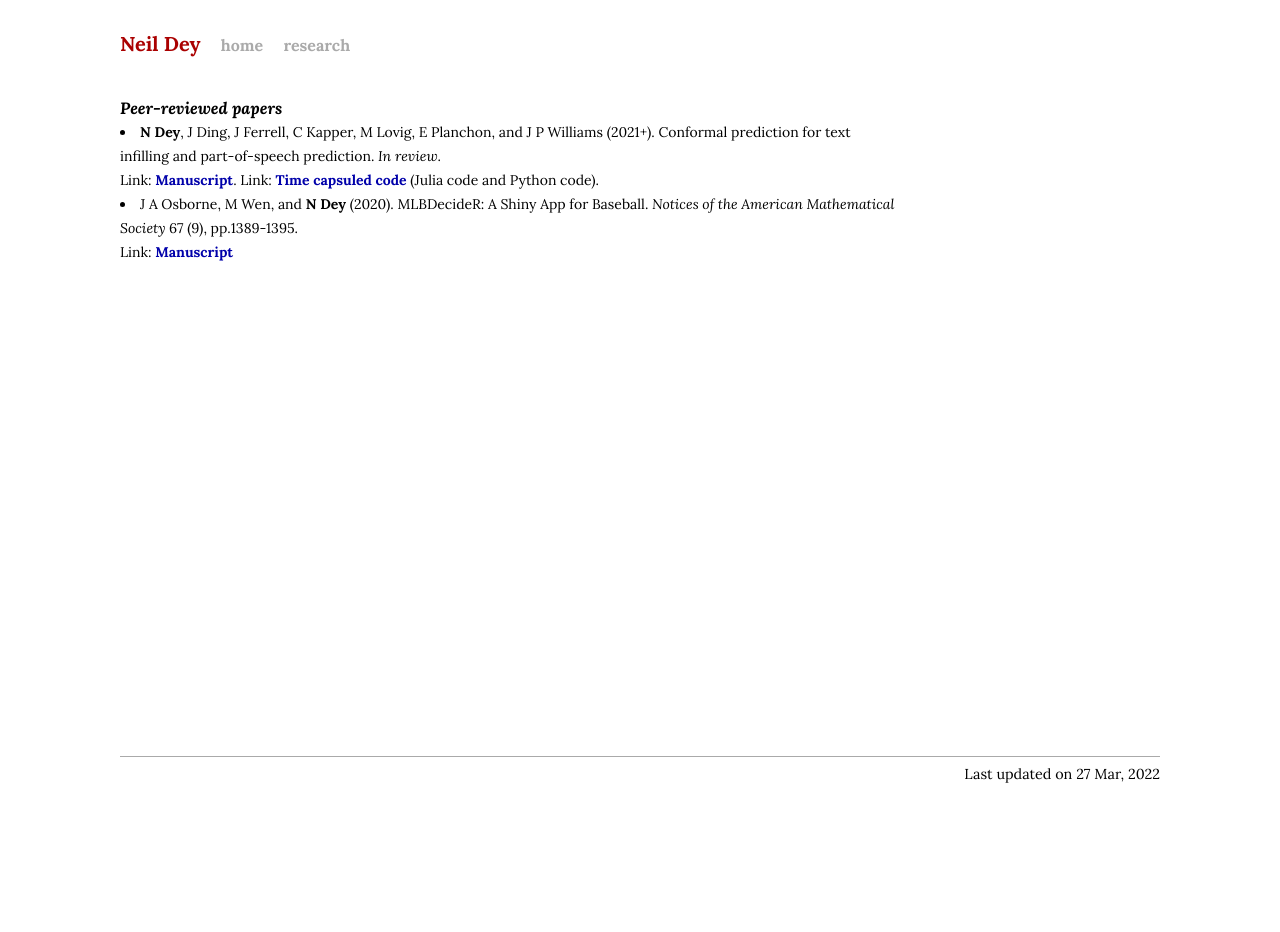
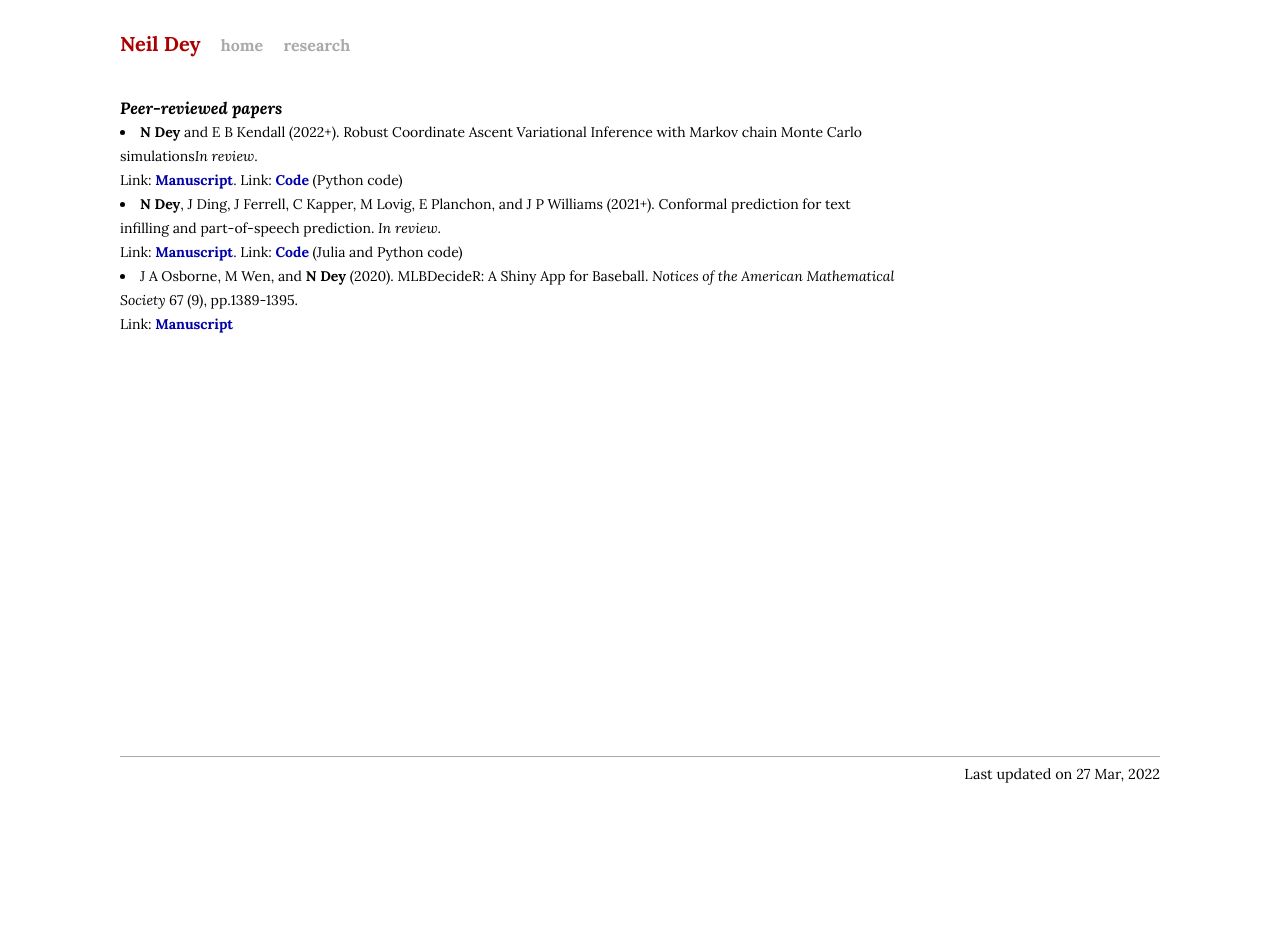
Before and after one commit to neil-dey/neil-dey.github.io, a Jekyll site: the page built from research.html, in a window 1280 px wide. Built offline with Jekyll 4.4.1, drawn with Linux system fonts in a browser that asks for light colours.

Commit message:
Added ORCID and CAVI Manuscript

```diff
--- a/_layouts/home.html
+++ b/_layouts/home.html
@@ -28,9 +28,7 @@
           <br>
           email: <a href="mailto:ndey3@ncsu.edu">ndey3@ncsu.edu</a> <br>
           <br>
-          <!--
-            <div itemscope itemtype="https://schema.org/Person"><a itemprop="sameAs" content="https://orcid.org/0000-0001-5164-9430" href="https://orcid.org/0000-0001-5164-9430" target="orcid.widget" rel="noopener noreferrer" style="vertical-align:top;"><img src="https://orcid.org/sites/default/files/images/orcid_16x16.png" style="width:1em;margin-right:.5em;" alt="ORCID iD icon">https://orcid.org/0000-0001-5164-9430</a></div>
-          -->
+            <div itemscope itemtype="https://schema.org/Person"><a itemprop="sameAs" content="https://orcid.org/0000-0002-8568-440X" href="https://orcid.org/0000-0002-8568-440X" target="orcid.widget" rel="noopener noreferrer" style="vertical-align:top;"><img src="https://orcid.org/sites/default/files/images/orcid_16x16.png" style="width:1em;margin-right:.5em;" alt="ORCID iD icon">https://orcid.org/0000-0002-8568-440X</a></div>
 
           <br>
           <b>Current research interests</b>
--- a/research.html
+++ b/research.html
@@ -4,10 +4,16 @@ title: Neil Dey | Research
 ---
 <h3><i>Peer-reviewed papers</i></h3>
 
+<li> <b>N Dey</b> and E B Kendall (2022+). Robust Coordinate Ascent Variational Inference with Markov chain Monte Carlo simulations<i>In review</i>.
+<br/>
+Link: <a href="https://arxiv.org/abs/2203.12725"><b>Manuscript</b></a>.
+Link: <a href="https://github.com/neil-dey/robust-vi-mcmc"><b>Code</b></a> (Python code)
+</li>
+
 <li> <b>N Dey</b>, J Ding, J Ferrell, C Kapper, M Lovig, E Planchon, and J P Williams (2021+). Conformal prediction for text infilling and part-of-speech prediction. <i>In review</i>.
 <br/>
 Link: <a href="https://arxiv.org/pdf/2111.02592.pdf"><b>Manuscript</b></a>.
-Link: <a href="https://github.com/jackferrellncsu/drums-nlp-codesnapshot"><b>Time capsuled code</b></a> (Julia code and Python code).
+Link: <a href="https://github.com/jackferrellncsu/drums-nlp-codesnapshot"><b>Code</b></a> (Julia and Python code)
 </li>
 
 <li> J A Osborne, M Wen, and <b>N Dey</b> (2020). MLBDecideR: A Shiny App for Baseball. <i>Notices of the American Mathematical Society</i> 67 (9), pp.1389-1395.
```
